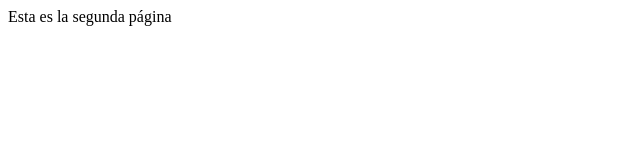
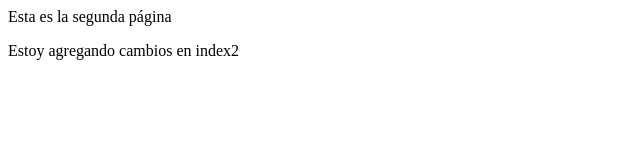
Before and after one commit to denisjevct/web1, a plain HTML site: page index2.html in a window 1280 px wide. Shown: the whole page, without its empty margins (0-640 px from the left). Drawn offline with Linux system fonts and the light colour scheme.

Commit message:
Agregue un p en index 2

```diff
--- a/index2.html
+++ b/index2.html
@@ -1,5 +1,6 @@
 <html>
     <body>
         Esta es la segunda página
+        <p>Estoy agregando cambios en index2</p>
     </body>
 </html>
```
